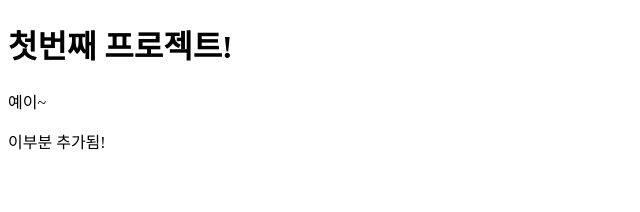
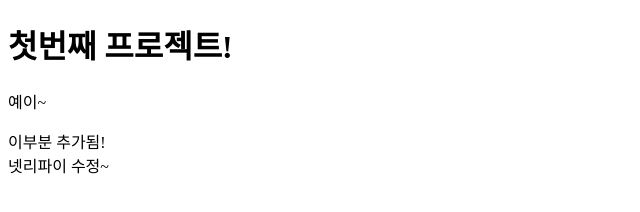
Before and after one commit to MinziiK/javascript-project, a plain HTML site: page index.html in a window 1280 px wide. Shown: the whole page, without its empty margins (0-640 px from the left). Drawn offline with Linux system fonts and the light colour scheme.

Commit message:
third commit

```diff
--- a/index.html
+++ b/index.html
@@ -11,5 +11,6 @@
     <h1>첫번째 프로젝트!</h1>
     <p>예이~</p>
     <div>이부분 추가됨!</div>
+    <div>넷리파이 수정~</div>
 </body>
 </html>
```
